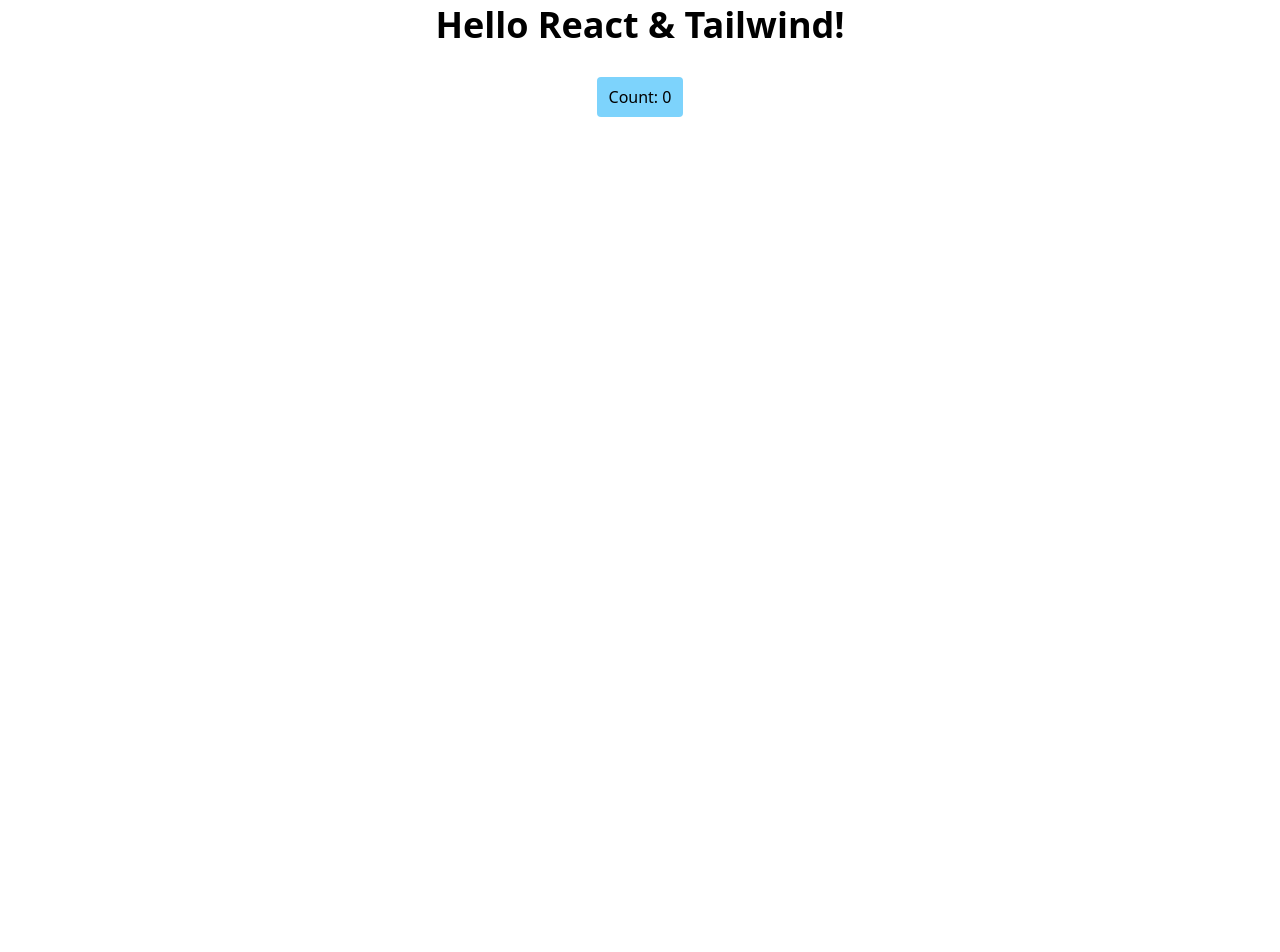
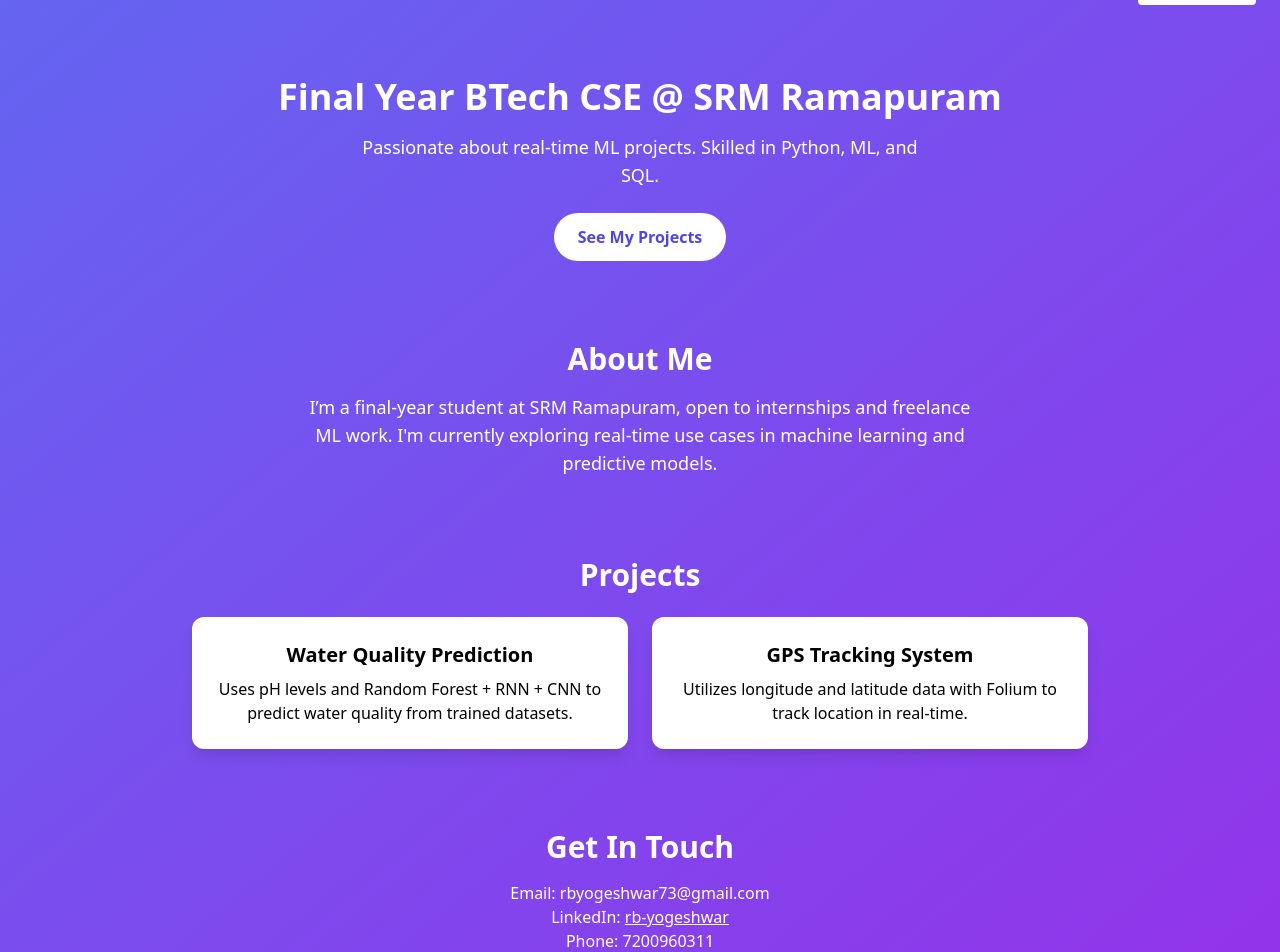
Before and after one commit to yogeshwarrb/my-portfolio, a React (Vite) app: page / in a window 1280 px wide. Shown: the part 59-1011 px from the top of the page. Before the commit the page ends 800 px from the top, so only its background shows below. Built offline with nearby package versions, Linux system fonts and the light colour scheme.

Commit message:
Sandbox snapshot commit

```diff
--- a/src/App.tsx
+++ b/src/App.tsx
@@ -1,20 +1,84 @@
-import { useState } from "react";
+import React from "react";
 
 function App() {
-  const [count, setCount] = useState(0);
+  return (
+    <div className="font-sans bg-gradient-to-br from-indigo-500 to-purple-600 text-white min-h-screen">
+      {/* Navbar */}
+      <header className="p-6 flex justify-between items-center">
+        <h1 className="text-2xl font-bold">RB YOGESHWAR</h1>
+        <a
+          href="mailto:rbyogeshwar73@gmail.com"
+          className="bg-white text-indigo-600 px-4 py-2 rounded hover:bg-gray-100"
+        >
+          Contact Me
+        </a>
+      </header>
 
-  return (
-    <main className="flex flex-col items-center gap-8 py-16 max-w-[1280px] mx-auto">
-      <h1 className="text-4xl font-bold">Hello React & Tailwind!</h1>
-      <div className="flex flex-row items-center gap-6">
-        <button
-          className="bg-sky-300 px-3 py-2 rounded hover:bg-sky-400"
-          onClick={() => setCount(count + 1)}
+      {/* Hero Section */}
+      <section className="text-center mt-12 px-4">
+        <h2 className="text-4xl font-bold mb-4">
+          Final Year BTech CSE @ SRM Ramapuram
+        </h2>
+        <p className="text-lg max-w-xl mx-auto">
+          Passionate about real-time ML projects. Skilled in Python, ML, and
+          SQL.
+        </p>
+        <a
+          href="#projects"
+          className="mt-6 inline-block bg-white text-indigo-600 px-6 py-3 rounded-full font-semibold hover:bg-gray-200"
         >
-          Count: {count}
-        </button>
-      </div>
-    </main>
+          See My Projects
+        </a>
+      </section>
+
+      {/* About Me */}
+      <section className="mt-20 px-6 text-center">
+        <h3 className="text-3xl font-semibold mb-4">About Me</h3>
+        <p className="max-w-2xl mx-auto text-lg">
+          I’m a final-year student at SRM Ramapuram, open to internships and
+          freelance ML work. I'm currently exploring real-time use cases in
+          machine learning and predictive models.
+        </p>
+      </section>
+
+      {/* Projects */}
+      <section id="projects" className="mt-20 px-6 text-center">
+        <h3 className="text-3xl font-semibold mb-6">Projects</h3>
+
+        <div className="grid gap-6 md:grid-cols-2 max-w-4xl mx-auto">
+          <div className="bg-white text-black p-6 rounded-xl shadow-lg">
+            <h4 className="text-xl font-bold mb-2">Water Quality Prediction</h4>
+            <p>
+              Uses pH levels and Random Forest + RNN + CNN to predict water
+              quality from trained datasets.
+            </p>
+          </div>
+          <div className="bg-white text-black p-6 rounded-xl shadow-lg">
+            <h4 className="text-xl font-bold mb-2">GPS Tracking System</h4>
+            <p>
+              Utilizes longitude and latitude data with Folium to track location
+              in real-time.
+            </p>
+          </div>
+        </div>
+      </section>
+
+      {/* Contact Section */}
+      <section className="mt-20 px-6 text-center pb-10">
+        <h3 className="text-3xl font-semibold mb-4">Get In Touch</h3>
+        <p>Email: rbyogeshwar73@gmail.com</p>
+        <p>
+          LinkedIn:{" "}
+          <a
+            href="https://www.linkedin.com/in/rb-yogeshwar-32b619307"
+            className="underline"
+          >
+            rb-yogeshwar
+          </a>
+        </p>
+        <p>Phone: 7200960311</p>
+      </section>
+    </div>
   );
 }
 
```
Also changed, not shown: src/components/About.tsx (added), src/components/Contact.tsx (added), src/components/Footer.tsx (added), src/components/Hero.tsx (added), src/components/Navbar.tsx (added), src/components/Projects.tsx (added), src/components/Resume.tsx (added), 1 other file (tests, documents, lock files or other folders).
